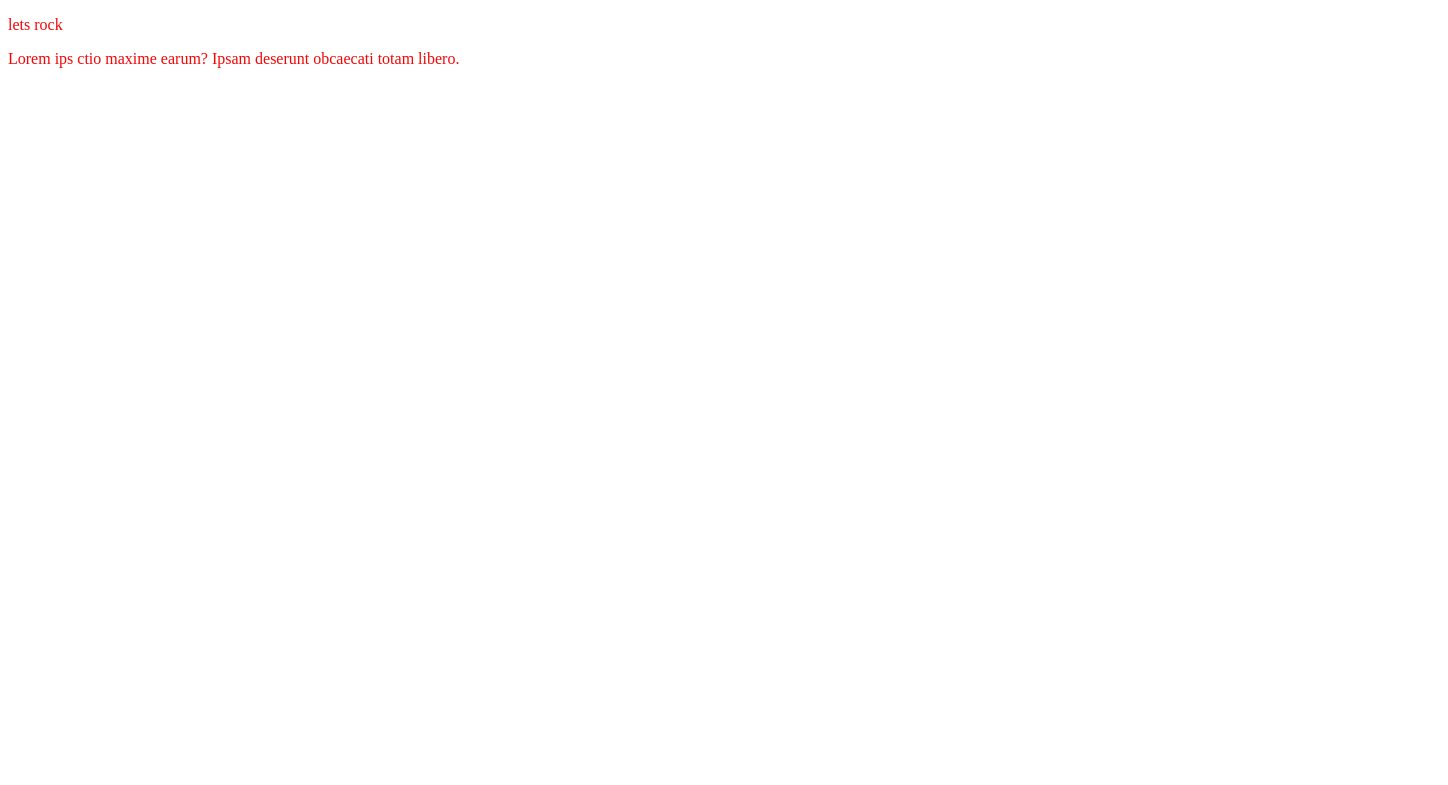
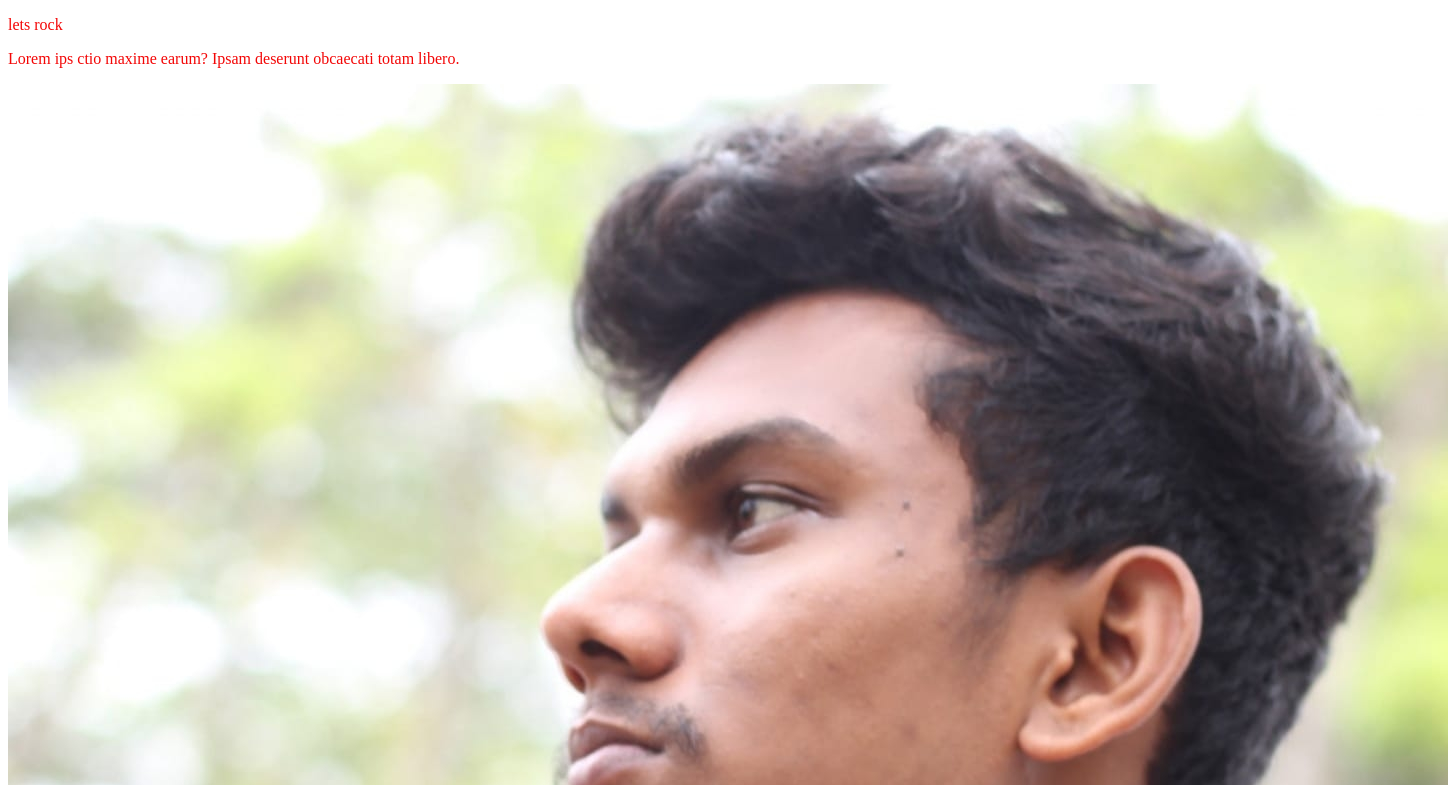
Before and after one commit to Emonrockzz/repo-test-1, a plain HTML site: page index.html in a window 1280 px wide. Shown: the top 785 px of the page, 1448 px wide, since content can reach past the window. Drawn offline with Linux system fonts and the light colour scheme.

Commit message:
added sugar

```diff
--- a/index.html
+++ b/index.html
@@ -12,6 +12,7 @@
 <body>
     <p> lets rock</p>
     <p>Lorem ips ctio maxime earum? Ipsam deserunt obcaecati totam libero.</p>
+    <img src="for git.jpg" alt="">
 </body>
 
 </html>
```
